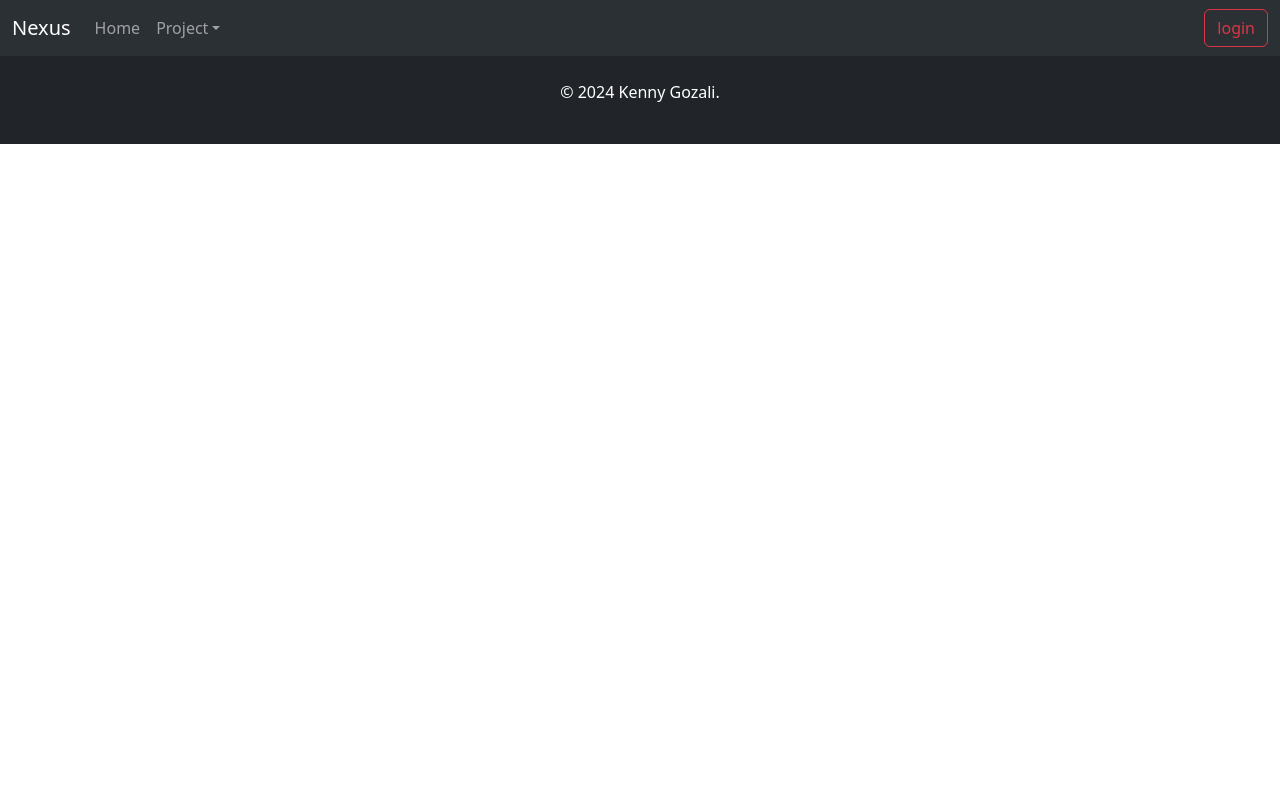
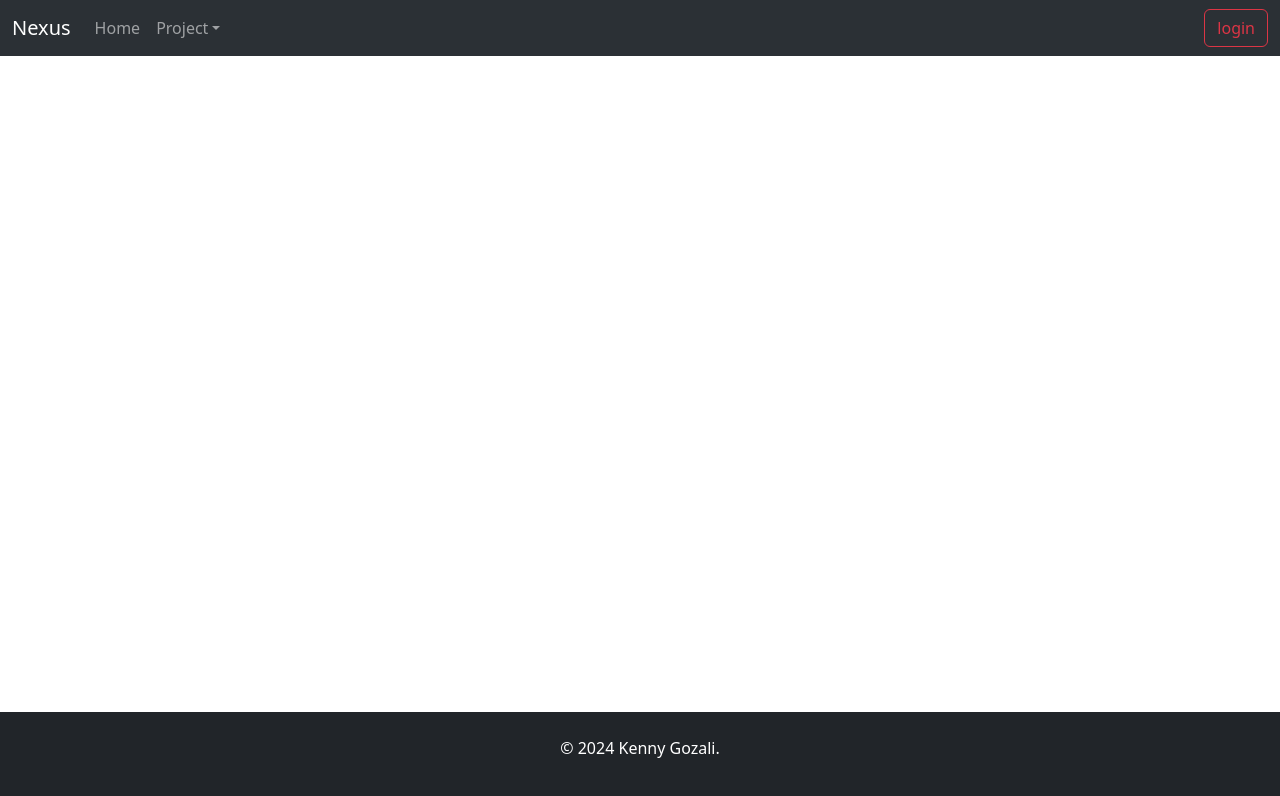
Before and after one commit to Kenspectacle/Project-Nexus, a React (Create React App) app in the folder nexus-frontend/: page /login in a window 1280 px wide. Shown: the top 796 px of the page. Built offline with nearby package versions, Linux system fonts and the light colour scheme.

Commit message:
fix: made the footer fixed at the bottom

```diff
--- a/nexus-frontend/src/components/Footer/Footer.js
+++ b/nexus-frontend/src/components/Footer/Footer.js
@@ -1,14 +1,13 @@
-
 export default function Footer() {
   return (
     <>
-      <footer class="bg-dark text-white text-center p-4">
-            <div class="container">
+      <footer className="bg-dark text-white text-center p-4 fixed-bottom">
+            <div className="container">
                 <p>&copy; 2024 Kenny Gozali.</p>
-                {/* <ul class="list-inline">
-                    <li class="list-inline-item"><a href="#" class="text-white">Privacy Policy</a></li>
-                    <li class="list-inline-item"><a href="#" class="text-white">Terms of Use</a></li>
-                    <li class="list-inline-item"><a href="#" class="text-white">Contact Us</a></li>
+                {/* <ul className="list-inline">
+                    <li className="list-inline-item"><a href="#" className="text-white">Privacy Policy</a></li>
+                    <li className="list-inline-item"><a href="#" className="text-white">Terms of Use</a></li>
+                    <li className="list-inline-item"><a href="#" className="text-white">Contact Us</a></li>
                 </ul> */}
             </div>
         </footer>
```
